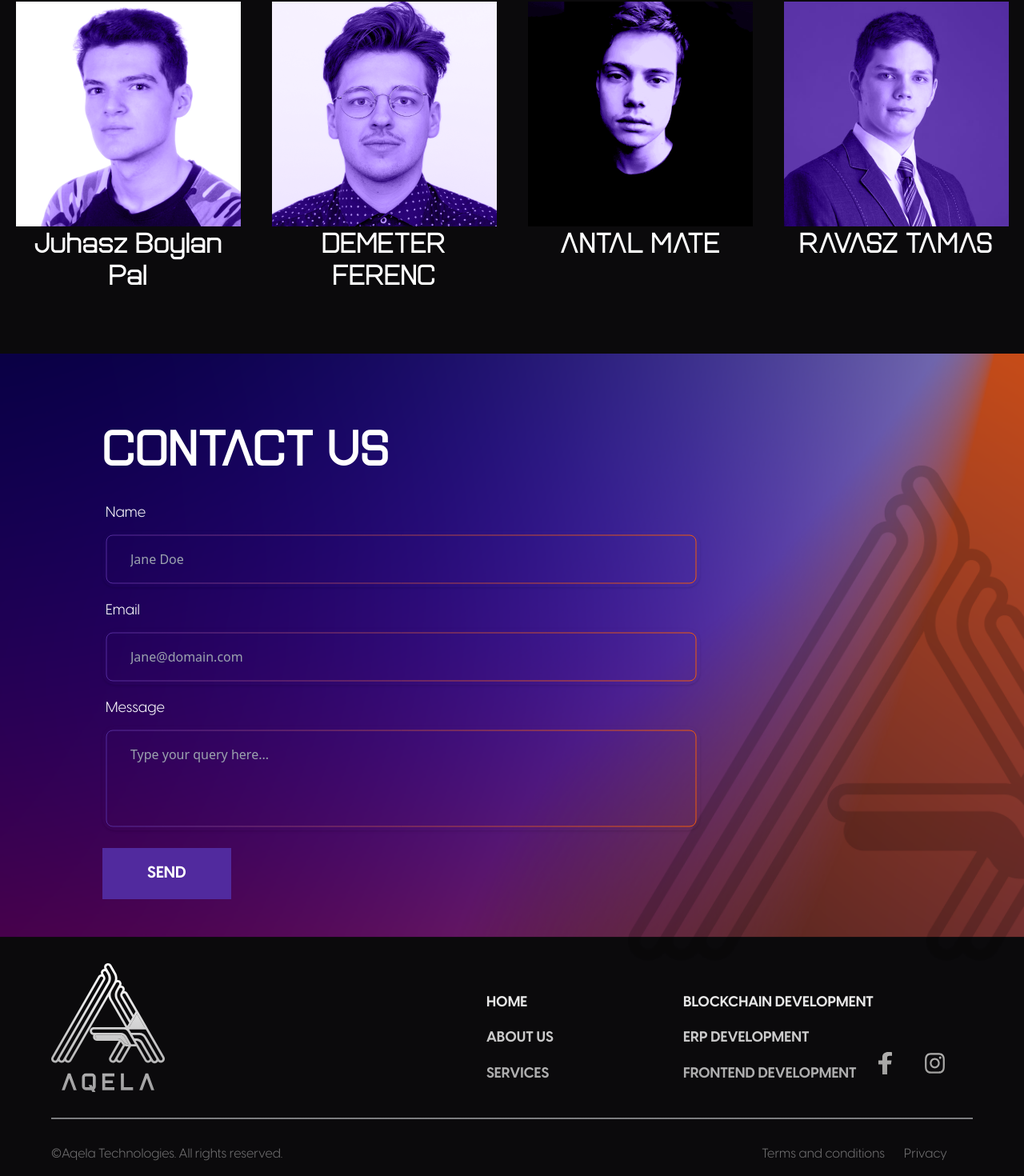
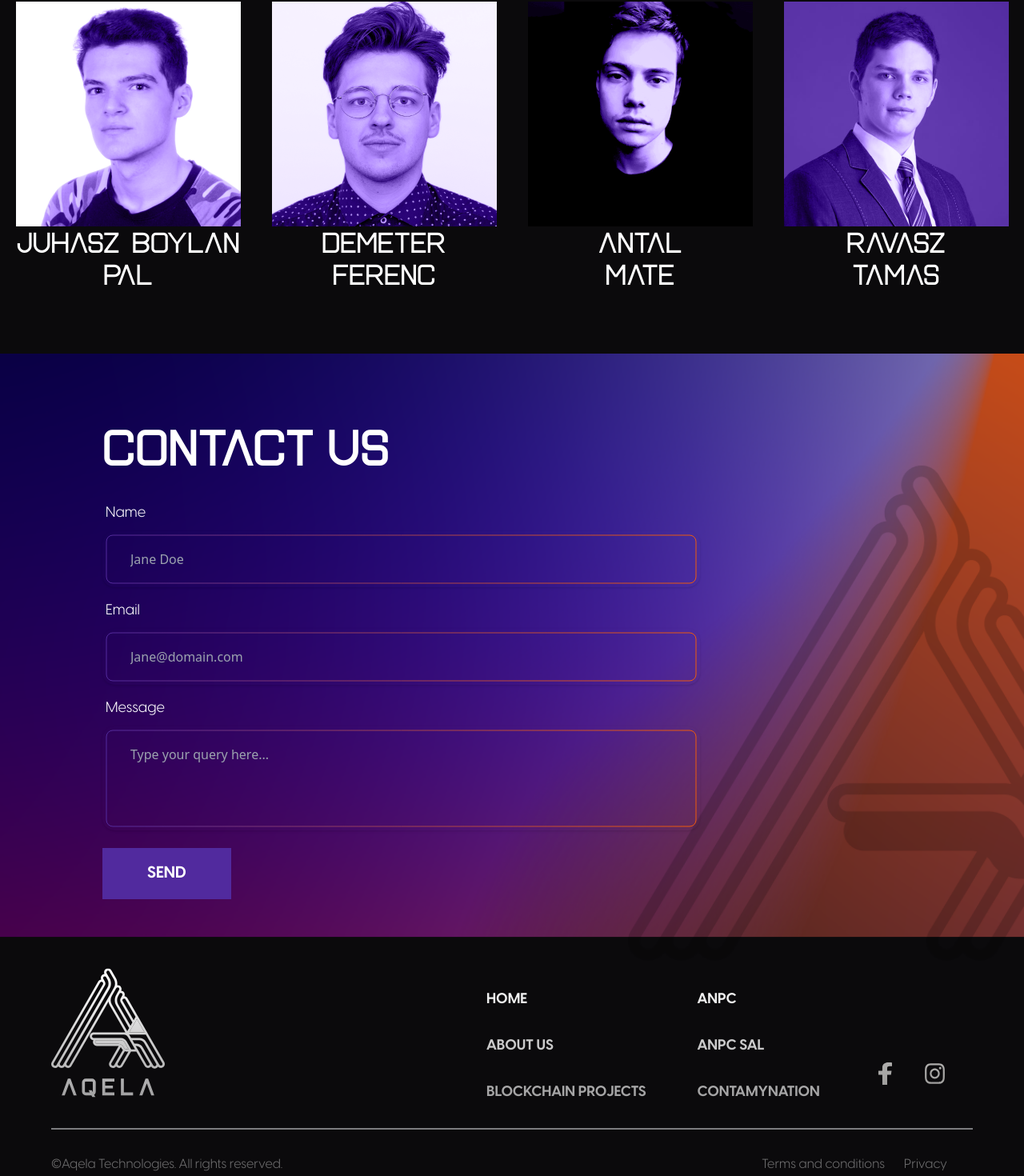
Before and after one commit to RavaszTamas/dev-nextjs, a Next.js app: page /about in a window 1280 px wide. Shown: the part 2725-4195 px from the top of the page at 80% size. Built offline with nearby package versions, Linux system fonts and the light colour scheme.

Commit message:
Final updates

```diff
--- a/src/components/Footer.tsx
+++ b/src/components/Footer.tsx
@@ -5,6 +5,7 @@ import AqelaWhiteLogo from "../assets/images/svg/aqela-logo-white.svg"
 import TextButton from "@/components/buttons/TextButton";
 import FacebookIcon from "../assets/images/svg/facebook.svg";
 import InstagramIcon from "../assets/images/svg/instagram.svg";
+import Link from "next/link";
 
 export default function Footer() {
 
@@ -17,28 +18,26 @@ export default function Footer() {
         <div className="flex flex-row justify-between border-b-2 pb-8 mx-16">
             <Image src={AqelaWhiteLogo} alt={"aqela-white-logo"}/>
             <div className="w-1/2 flex flex-row justify-between mr-8">
-                <div className="grid grid-cols-2 gap-2 justify-start">
-                    <div/>
-                    <div/>
+                <div className="grid grid-cols-2 gap-8 gap-x-16 justify-start">
                     <div/>
                     <div/>
                     <div>
-                        <TextButton>HOME</TextButton>
+                        <Link href="/"><TextButton>HOME</TextButton> </Link>
                     </div>
                     <div>
-                        <TextButton>Blockchain development</TextButton>
+                       <a href="https://anpc.ro/"> <TextButton>ANPC </TextButton> </a>
                     </div>
                     <div>
-                        <TextButton>ABOUT US</TextButton>
+                       <Link href="/about"> <TextButton>ABOUT US</TextButton></Link>
                     </div>
                     <div>
-                        <TextButton>ERP Development</TextButton>
+                        <a href="https://anpc.ro/ce-este-sal/"> <TextButton>ANPC SAL</TextButton> </a>
                     </div>
                     <div>
-                        <TextButton>SERVICES</TextButton>
+                        <Link href="/blockchain-projects"> <TextButton>Blockchain Projects</TextButton> </Link>
                     </div>
                     <div>
-                        <TextButton>Frontend Development</TextButton>
+                        <Link href="/contamy-nation"> <TextButton>ContamyNation</TextButton> </Link>
                     </div>
                 </div>
                 <div className="flex flex-row gap-8 mb-5">
--- a/src/components/layout/TeamMembers.tsx
+++ b/src/components/layout/TeamMembers.tsx
@@ -8,19 +8,19 @@ import {NewAlenia} from "@/assets/fonts";
 
 const teamMembers = [
     {
-        name: "Juhasz Boylan Pal",
+        name: <>JUHASZ-BOYLAN<br/>PAL</>,
         image: Paolo
     },
     {
-        name: "DEMETER FERENC",
+        name: <>DEMETER <br/> FERENC</>,
         image: Feco
     },
     {
-        name: "ANTAL MATE",
+        name: <>ANTAL <br/> MATE</>,
         image: Matteo
     },
     {
-        name: "RAVASZ TAMAS",
+        name: <> RAVASZ <br/> TAMAS</>,
         image: WellOfCourseIKnowHimItsMe
     },
 ]
@@ -29,7 +29,7 @@ export default function TeamMembers() {
     const members = useMemo(() => {
         return teamMembers.map((item) => <div key={item.name}>
                 <Image src={item.image} alt={`${item.name}`} className="mx-auto"/>
-                <p className={`${NewAlenia.className} text-primaryWhite text-4xl text-center`}>{item.name}</p>
+                <p className={`${NewAlenia.className} text-primaryWhite text-4xl text-center capitalize `}>{item.name}</p>
             </div>
         )
     }, [])
```
